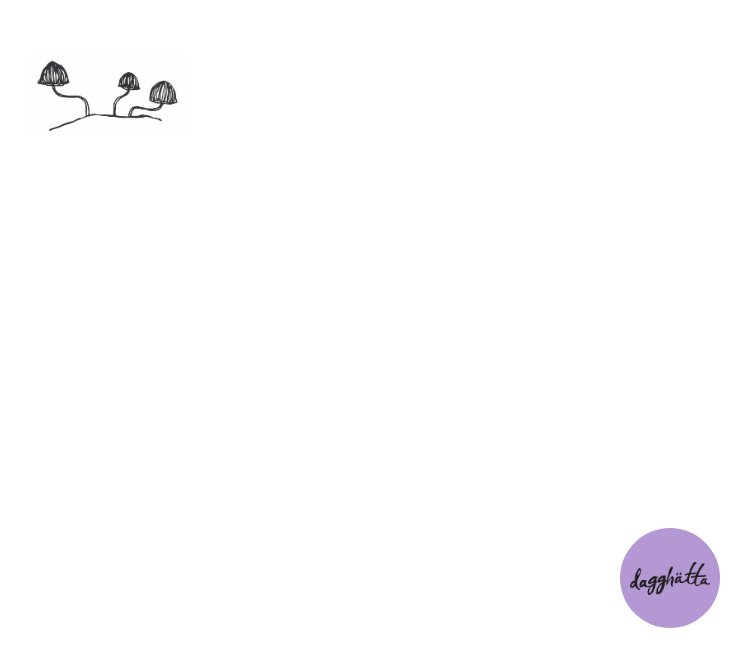
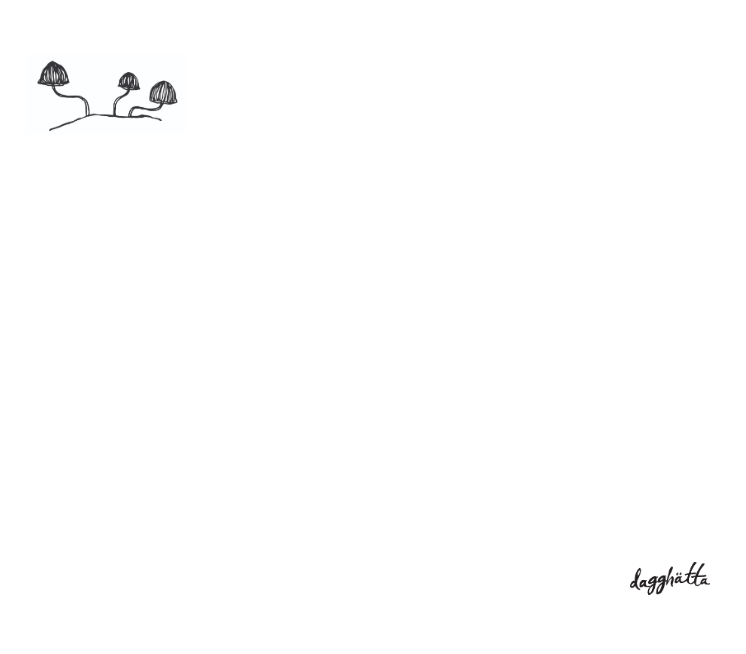
Before and after one commit to edvinberg/dh, a React (Create React App) app: page / in a window 1280 px wide. Shown: the part 146-800 px from the top of the page, without its empty margins (534-1280 px from the left). Built offline with nearby package versions, Linux system fonts and the light colour scheme.

Commit message:
removed purple circle from logo

```diff
--- a/src/absoluteico/absoluteico.css
+++ b/src/absoluteico/absoluteico.css
@@ -6,7 +6,7 @@
     width: 100px;
     -moz-border-radius: 50px;
     border-radius: 50px;
-    background: #b498d4;
+    /*background: #b498d4;*/
     display: flex;
     flex-direction: row;
     flex-wrap: wrap;
```
